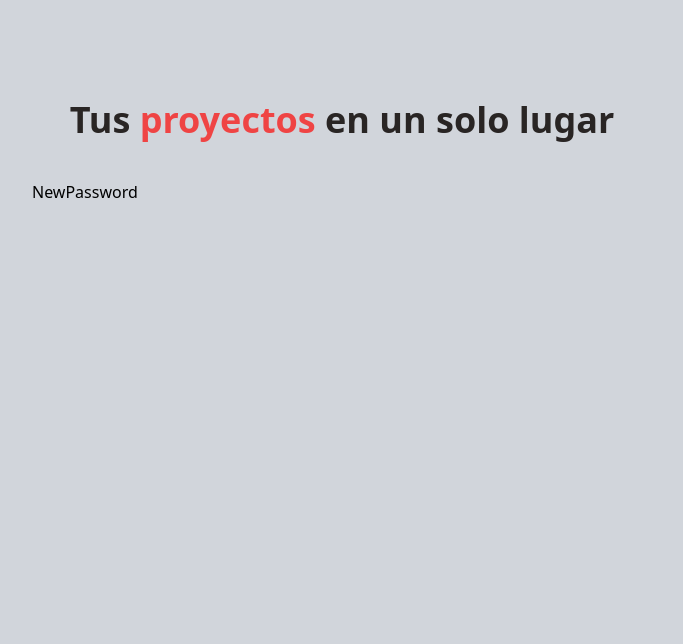
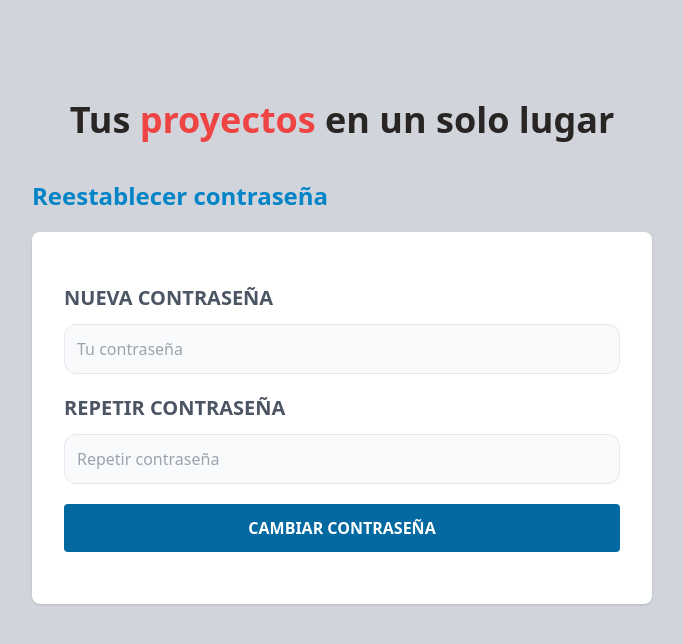
Before and after one commit to AyrDS/nextTask, a React (Vite) app: page /olvide-pass/1 in a window 1280 px wide. Shown: the top 644 px of the page, without its empty margins (298-981 px from the left). Built offline with nearby package versions, Linux system fonts and the light colour scheme.

Commit message:
confirm y newpassword terminado

```diff
--- a/src/App.jsx
+++ b/src/App.jsx
@@ -12,7 +12,6 @@ export const App = () => {
           <Route path='registro' element={<Register />} />
           <Route path='olvide-pass' element={<ResetPassword />} />
           <Route path='olvide-pass/:token' element={<NewPassword />} />
-          <Route path='olvide-pass/:token' element={<NewPassword />} />
           <Route path='confirmar/:id' element={<ConfirmAccount />} />
 
           <Route path='*' element={<Navigate to='/' replace />} />
--- a/src/pages/ConfirmAccount.jsx
+++ b/src/pages/ConfirmAccount.jsx
@@ -1,6 +1,8 @@
 
 export const ConfirmAccount = () => {
    return (
-      <div>ConfirmAccount</div>
+      <>
+         <h1 className="text-sky-600 font-black text-3xl text-center" >Confirma tu cuenta</h1>
+      </>
    )
 }
--- a/src/pages/NewPassword.jsx
+++ b/src/pages/NewPassword.jsx
@@ -1,5 +1,46 @@
 export const NewPassword = () => {
    return (
-      <div>NewPassword</div>
+      <>
+         <h1 className="text-sky-600 font-black text-2xl" >Reestablecer contraseña</h1>
+         <form className="my-5 bg-white shadow rounded-lg p-8" >
+
+            <div className="my-5" >
+               <label
+                  htmlFor="password"
+                  className="uppercase text-gray-600 block text-xl font-bold"
+               >
+                  Nueva Contraseña
+               </label>
+               <input
+                  type="password"
+                  placeholder="Tu contraseña"
+                  id="password"
+                  className="w-full mt-3 p-3 border rounded-xl bg-gray-50"
+               />
+            </div>
+
+            <div className="my-5" >
+               <label
+                  htmlFor="password2"
+                  className="uppercase text-gray-600 block text-xl font-bold"
+               >
+                  Repetir contraseña
+               </label>
+               <input
+                  type="password"
+                  placeholder="Repetir contraseña"
+                  id="password2"
+                  className="w-full mt-3 p-3 border rounded-xl bg-gray-50"
+               />
+            </div>
+
+            <input
+               type="submit"
+               value='Cambiar contraseña'
+               className="bg-sky-700 w-full py-3 mb-5 text-white uppercase font-bold rounded cursor-pointer hover:bg-sky-800 transition-all"
+            />
+         </form>
+
+      </>
    )
 }
```
